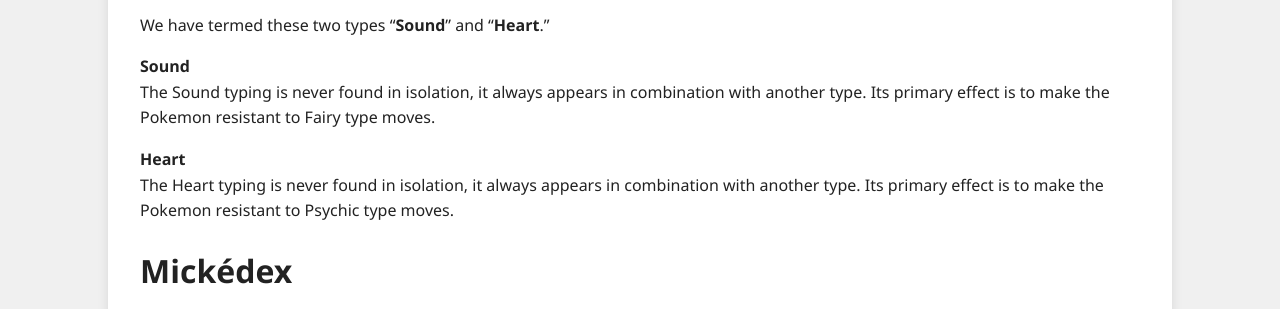
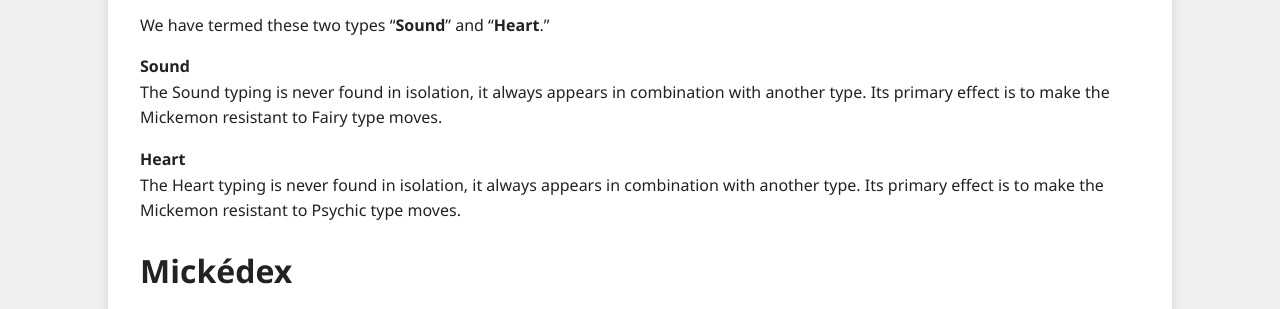
Before and after one commit to elizibar/elizibar.github.io, a Jekyll site: the page built from mickedex/index.md, in a window 1280 px wide and 900 px high, scrolled down 437 px. Shown: the part 179-488 px from the top of the window. Built offline with Jekyll 4.4.1, drawn with Linux system fonts in a browser that asks for light colours; some of the changed text lies outside the part shown.

Commit message:
Update index.md

```diff
--- a/mickedex/index.md
+++ b/mickedex/index.md
@@ -19,10 +19,10 @@
 We have termed these two types "**Sound**" and "**Heart**."
 
 **Sound**
-The Sound typing is never found in isolation, it always appears in combination with another type.  Its primary effect is to make the Pokemon resistant to Fairy type moves.
+The Sound typing is never found in isolation, it always appears in combination with another type.  Its primary effect is to make the Mickemon resistant to Fairy type moves.
 
 **Heart**
-The Heart typing is never found in isolation, it always appears in combination with another type.  Its primary effect is to make the Pokemon resistant to Psychic type moves.
+The Heart typing is never found in isolation, it always appears in combination with another type.  Its primary effect is to make the Mickemon resistant to Psychic type moves.
 
 # Mickédex
 
@@ -83,7 +83,7 @@
 [Swimick](/mickedex/swimick/) - [Mickyfin](/mickedex/mickyfin/)
 
 **Fish Line**
-[Mickeel](/pokemon/mickeel/) - [Mickrel](/pokemon/mickrel/) - [Mickray](/pokemon/mickray/) - [Micktopus](/pokemon/micktopus/) - [Mickraken](/pokemon/mickraken/)
+[Mickeel](/mickdex/mickeel/) - [Mickrel](/mickdex/mickrel/) - [Mickray](/mickdex/mickray/) - [Micktopus](/mickdex/micktopus/) - [Mickraken](/mickdex/mickraken/)
 
 **Elder Line**
 [Oldmick](/mickedex/oldmick/) - [Realoldmick](/mickedex/realoldmick/) - [Deadmick](/mickedex/deadmick/)
@@ -147,8 +147,8 @@
 **Size Comparison of some Mickus Evolutions**
 ![Mickus Evolution Size Comparison](/assets/images/size-comparison.png){:width="85%" style="display: block; margin: 20px auto; border: 1px solid #ddd; border-radius: 8px;"}
 
-**Typical Cordia Region Pokemon Trainer at Sea**
-![Typical Cordia Region Pokemon Trainer](/assets/images/oldmickandthesea.png){:width="85%" style="display: block; margin: 20px auto; border: 1px solid #ddd; border-radius: 8px;"}
+**Typical Cordia Region Mickemon Trainer at Sea**
+![Typical Cordia Region Mickemon Trainer](/assets/images/oldmickandthesea.png){:width="85%" style="display: block; margin: 20px auto; border: 1px solid #ddd; border-radius: 8px;"}
 
 **Professor Lucas's Original Notes on Evolution**
 ![Professor Lucas's Evolution Chart](/assets/images/mickvolution.jpg){:width="85%" style="display: block; margin: 20px auto; border: 1px solid #ddd; border-radius: 8px;"}
```
